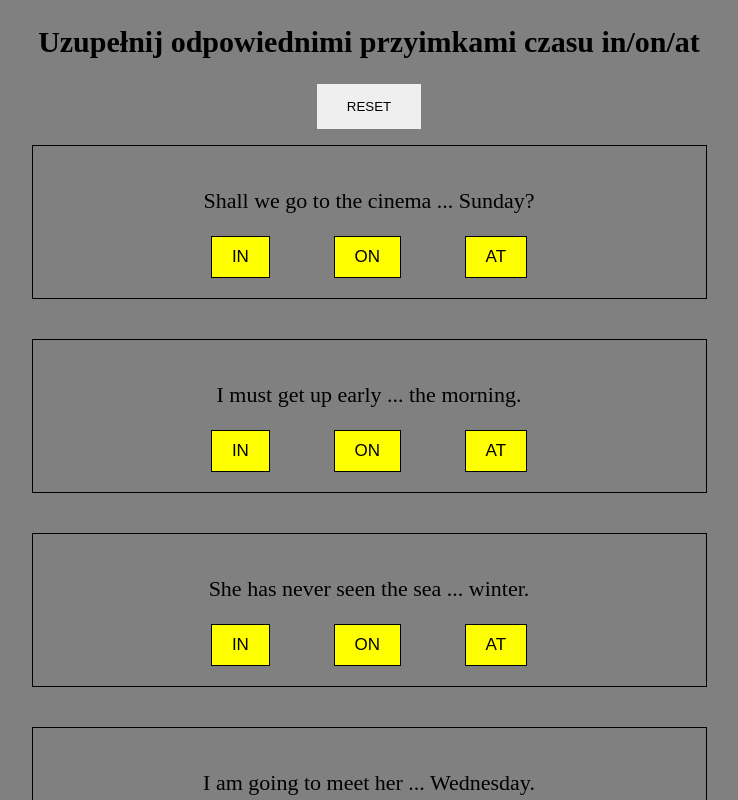
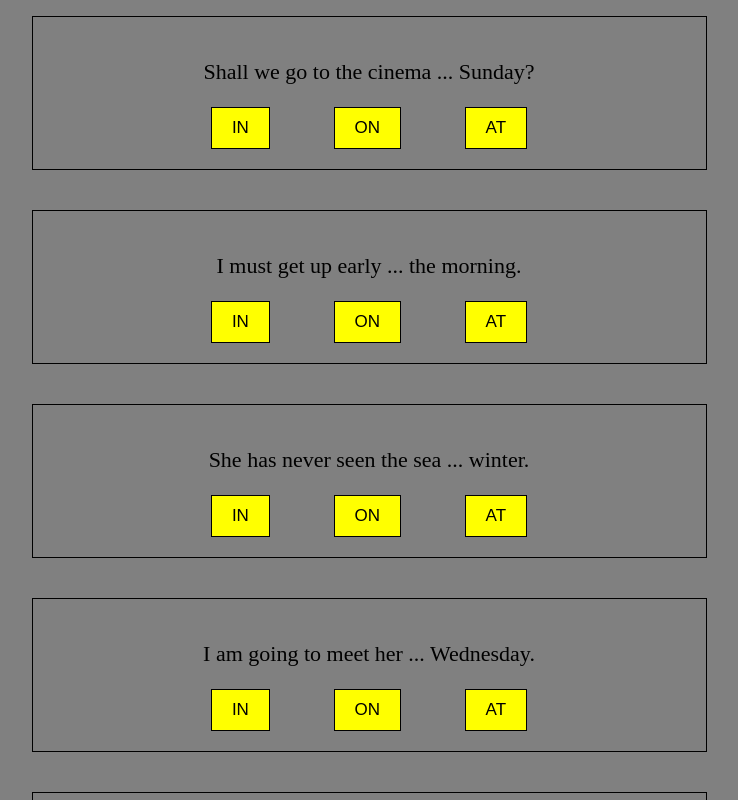
Before and after one commit to GrzegorzStacel/react_english_gramar_exercises, a React (Create React App) app: page / in a window 1280 px wide. Shown: the top 800 px of the page, without its empty margins (271-1009 px from the left). Built offline with nearby package versions, Linux system fonts and the light colour scheme; the HTML template or start-up script is replaced by a standard one.

Commit message:
Change of the reset button location

```diff
--- a/src/App.js
+++ b/src/App.js
@@ -69,9 +69,9 @@ class App extends React.Component {
   render() {
     return (
       <div className={styles.wrapper}>
-        <h2 className={styles.title}>
-          Uzupełnij odpowiednimi przyimkami czasu in/on/at
-        </h2>
+        <ListWrapper
+          items={this.state.items}
+        />
         <Button
             setClassName={styles.resetBtn}
             handleOnClick={(e) => this.resetFN(e)}
```
